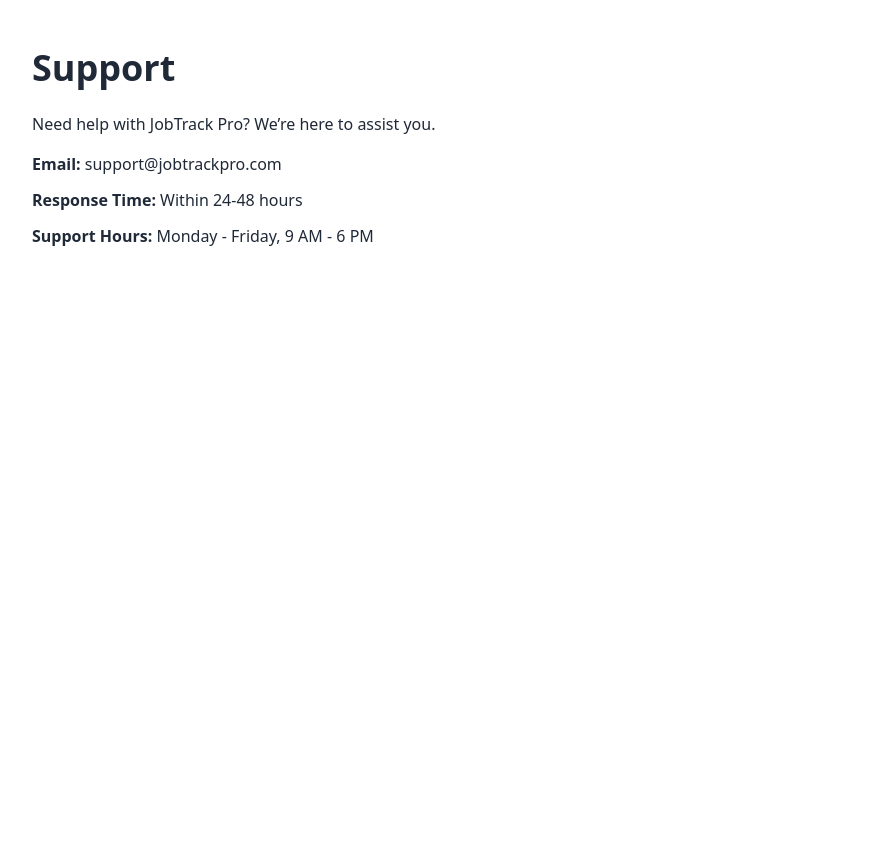
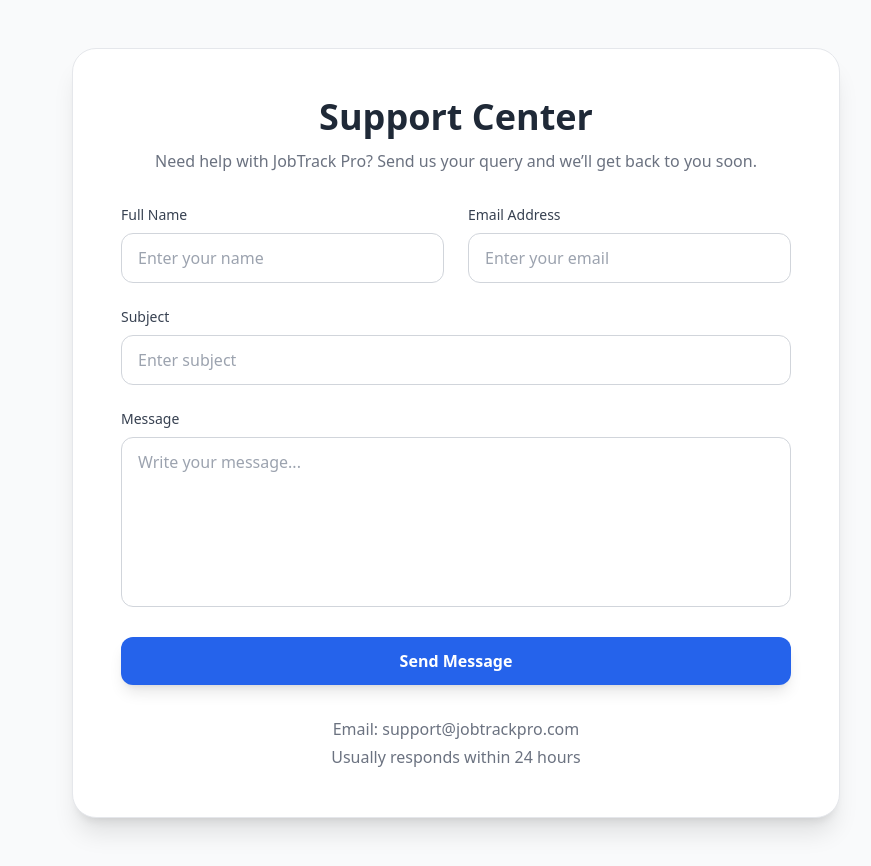
Before and after one commit to Saikiran-Srichurnam/job_tracker_saas, a React (Vite) app in the folder client/: page /support in a window 1280 px wide. Shown: the whole page, without its empty margins (184-1055 px from the left). Before the commit the page ends 800 px from the top, so only its background shows below. Built offline with nearby package versions, Linux system fonts and the light colour scheme; no server answers.

Commit message:
update UI and add email.js for Support.jsx

```diff
--- a/client/package.json
+++ b/client/package.json
@@ -10,6 +10,7 @@
     "preview": "vite preview"
   },
   "dependencies": {
+    "@emailjs/browser": "^4.4.1",
     "axios": "^1.15.1",
     "react": "^19.2.4",
     "react-dom": "^19.2.4",
--- a/client/src/pages/Support.jsx
+++ b/client/src/pages/Support.jsx
@@ -1,26 +1,118 @@
-import React from "react";
+import React, { useRef } from "react";
+import emailjs from "@emailjs/browser";
+import toast from "react-hot-toast";
 
 function Support() {
+  const form = useRef();
+
+  const sendEmail = (e) => {
+    e.preventDefault();
+
+    emailjs
+      .sendForm(
+        "service_0k2flda",
+        "template_34z9tli",
+        form.current,
+        "h7UgqYJJUVq0zWfxw"
+      )
+      .then(
+        () => {
+          toast.success("Message sent successfully!");
+          form.current.reset();
+        },
+        () => {
+          toast.error("Something went wrong!");
+        }
+      );
+  };
+
   return (
-    <div className="max-w-4xl mx-auto px-6 py-12 text-gray-800 dark:text-white">
-      <h1 className="text-4xl font-bold mb-6">Support</h1>
+    <div className="min-h-screen flex items-center justify-center bg-gray-50 dark:bg-[#0f172a] px-6 py-12">
+      <div className="w-full max-w-3xl bg-white dark:bg-slate-900 rounded-3xl shadow-xl p-8 md:p-12 border border-gray-200 dark:border-white/10">
+        <h1 className="text-4xl font-bold text-center text-gray-800 dark:text-white mb-3">
+          Support Center
+        </h1>
 
-      <p className="mb-4">
-        Need help with JobTrack Pro? We’re here to assist you.
-      </p>
-
-      <div className="space-y-3">
-        <p>
-          <strong>Email:</strong> support@jobtrackpro.com
+        <p className="text-center text-gray-500 dark:text-gray-400 mb-8">
+          Need help with JobTrack Pro? Send us your query and we’ll get back to
+          you soon.
         </p>
 
-        <p>
-          <strong>Response Time:</strong> Within 24-48 hours
-        </p>
+        <form
+          ref={form}
+          onSubmit={sendEmail}
+          className="grid grid-cols-1 md:grid-cols-2 gap-6"
+        >
+          <div>
+            <label className="block text-sm font-medium mb-2 text-gray-700 dark:text-gray-300">
+              Full Name
+            </label>
 
-        <p>
-          <strong>Support Hours:</strong> Monday - Friday, 9 AM - 6 PM
-        </p>
+            <input
+              type="text"
+              name="user_name"
+              required
+              placeholder="Enter your name"
+              className="w-full px-4 py-3 rounded-xl border border-gray-300 dark:border-white/10 bg-white dark:bg-slate-800 text-gray-800 dark:text-white focus:outline-none focus:ring-2 focus:ring-blue-500"
+            />
+          </div>
+
+          <div>
+            <label className="block text-sm font-medium mb-2 text-gray-700 dark:text-gray-300">
+              Email Address
+            </label>
+
+            <input
+              type="email"
+              name="user_email"
+              required
+              placeholder="Enter your email"
+              className="w-full px-4 py-3 rounded-xl border border-gray-300 dark:border-white/10 bg-white dark:bg-slate-800 text-gray-800 dark:text-white focus:outline-none focus:ring-2 focus:ring-blue-500"
+            />
+          </div>
+
+          <div className="md:col-span-2">
+            <label className="block text-sm font-medium mb-2 text-gray-700 dark:text-gray-300">
+              Subject
+            </label>
+
+            <input
+              type="text"
+              name="subject"
+              required
+              placeholder="Enter subject"
+              className="w-full px-4 py-3 rounded-xl border border-gray-300 dark:border-white/10 bg-white dark:bg-slate-800 text-gray-800 dark:text-white focus:outline-none focus:ring-2 focus:ring-blue-500"
+            />
+          </div>
+
+          <div className="md:col-span-2">
+            <label className="block text-sm font-medium mb-2 text-gray-700 dark:text-gray-300">
+              Message
+            </label>
+
+            <textarea
+              name="message"
+              rows="6"
+              required
+              placeholder="Write your message..."
+              className="w-full px-4 py-3 rounded-xl border border-gray-300 dark:border-white/10 bg-white dark:bg-slate-800 text-gray-800 dark:text-white focus:outline-none focus:ring-2 focus:ring-blue-500 resize-none"
+            ></textarea>
+          </div>
+
+          <div className="md:col-span-2">
+            <button
+              type="submit"
+              className="w-full py-3 rounded-xl bg-blue-600 hover:bg-blue-700 transition duration-300 text-white font-semibold shadow-lg"
+            >
+              Send Message
+            </button>
+          </div>
+        </form>
+
+        <div className="mt-8 text-center text-gray-500 dark:text-gray-400">
+          <p>Email: support@jobtrackpro.com</p>
+          <p className="mt-1">Usually responds within 24 hours</p>
+        </div>
       </div>
     </div>
   );
```
Also changed, not shown: 1 other file (tests, documents, lock files or other folders).
